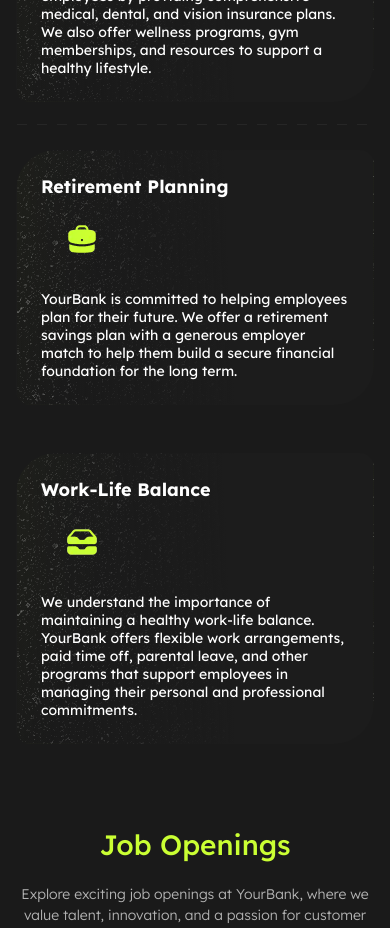
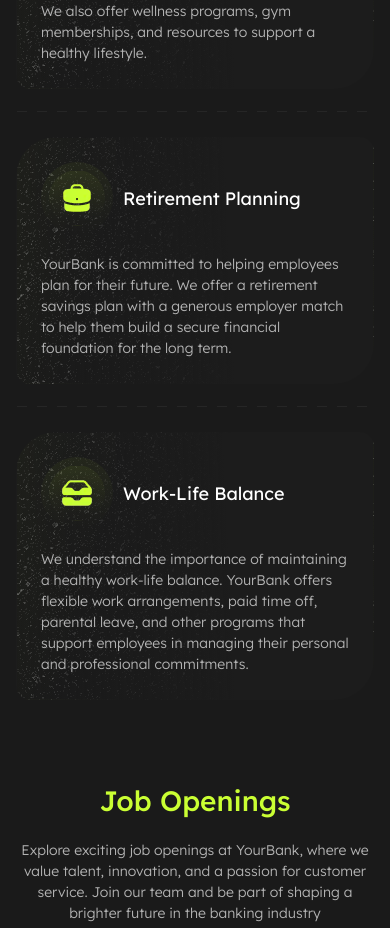
Before and after one commit to shaza-alkheder/YourBanK, a React (Vite) app: page /careers in a window 390 px wide. Shown: the part 2800-3728 px from the top of the page. Built offline with nearby package versions, Linux system fonts and the light colour scheme; a web font is replaced by a local one.

Commit message:
update Benefits section

```diff
--- a/src/components/Sections/Benefits/Benefits.css
+++ b/src/components/Sections/Benefits/Benefits.css
@@ -26,22 +26,6 @@
         transparent 20px
       );
     }
-    /* &::after {
-      content: "";
-      position: absolute;
-      left: 0;
-      right: 0;
-      top: 50%;
-      transform: translateY(-50%);
-      height: 1px;
-      background: repeating-linear-gradient(
-        to right,
-        #262626 0,
-        #262626 10px,
-        transparent 10px,
-        transparent 20px
-      );
-    } */
 
     .S-K-cardBenefitsStyle {
       position: relative;
@@ -73,17 +57,14 @@
         rgba(38, 38, 38, 0) 68.88%,
         rgba(38, 38, 38, 0.8) 100%
       );
-      &:nth-child(odd)::after {
+      &:nth-child(2n + 3)::before {
         content: "";
 
         position: absolute;
-
         left: 0;
+        top: -50px;
 
         width: calc(200% + 100px);
-
-        bottom: -50px;
-
         height: 1px;
 
         background: repeating-linear-gradient(
@@ -96,18 +77,6 @@
       }
     }
 
-    /* 4, 6, 8, 10... */
-    &.is-even {
-      .S-K-cardBenefitsStyle:nth-last-child(-n + 2)::after {
-        display: none;
-      }
-    }
-
-    /* 5, 7, 9, 11... */
-    &.is-odd {
-      .S-K-cardBenefitsStyle:last-child::after {
-        display: none;
-      }
     .S-K-headerCardBenefits {
       display: flex;
       align-items: center;
@@ -168,7 +137,6 @@
     }
   }
 }
-}
 
 @media screen and (max-width: 1440px) {
   .S-K-Benefits {
@@ -190,11 +158,11 @@
         border-top-right-radius: 14px;
         border-bottom-right-radius: 40px;
         border-bottom-left-radius: 14px;
+        &:nth-child(2n + 3)::before {
+          top: -30px;
+          width: calc(200% + 60px);
+        }
 
-        &:nth-child(odd)::after {
-          width: calc(200% + 60px);
-          bottom: -30px;
-        }
         .S-K-headerCardBenefits {
           gap: 14px;
           .S-K-titleIcon {
@@ -243,16 +211,23 @@
         width: 100%;
         gap: 20px;
         padding: 24px;
-        &:nth-child(odd)::after {
-          display: none;
+        &::before {
+          display: none !important;
+          content: none !important;
         }
-        &::after {
+        &:not(:last-child)::after {
           content: "";
+          display: block;
+
           position: absolute;
           left: 0;
           right: 0;
           bottom: -24px;
+
+          width: 100%;
+          max-width: 100%;
           height: 1px;
+
           background: repeating-linear-gradient(
             to right,
             #262626 0,
@@ -261,9 +236,7 @@
             transparent 20px
           );
         }
-        &:last-child::after {
-          display: none;
-        }
+
         .S-K-headerCardBenefits {
           gap: 10px;
           .S-K-titleIcon {
```
Lines whose indentation alone changed are shown as unchanged.
